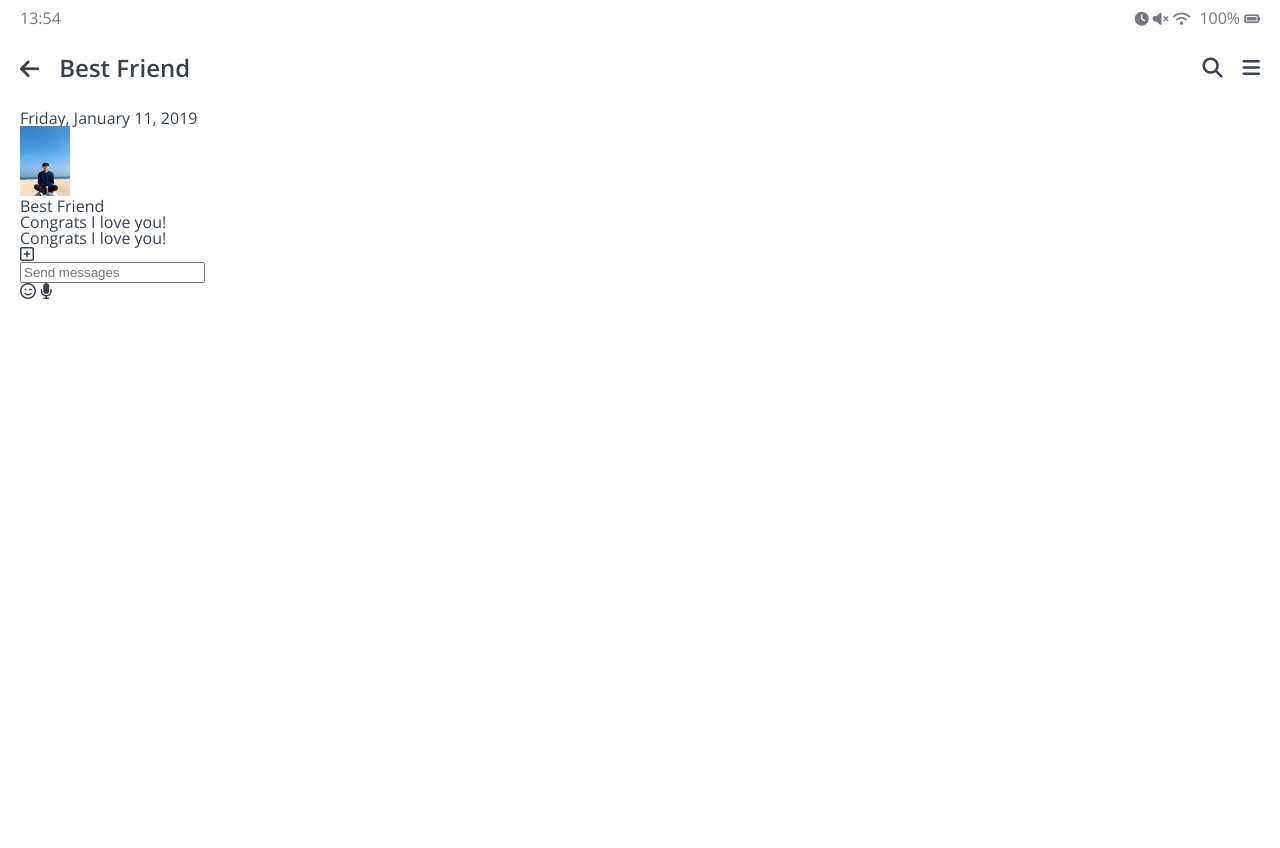
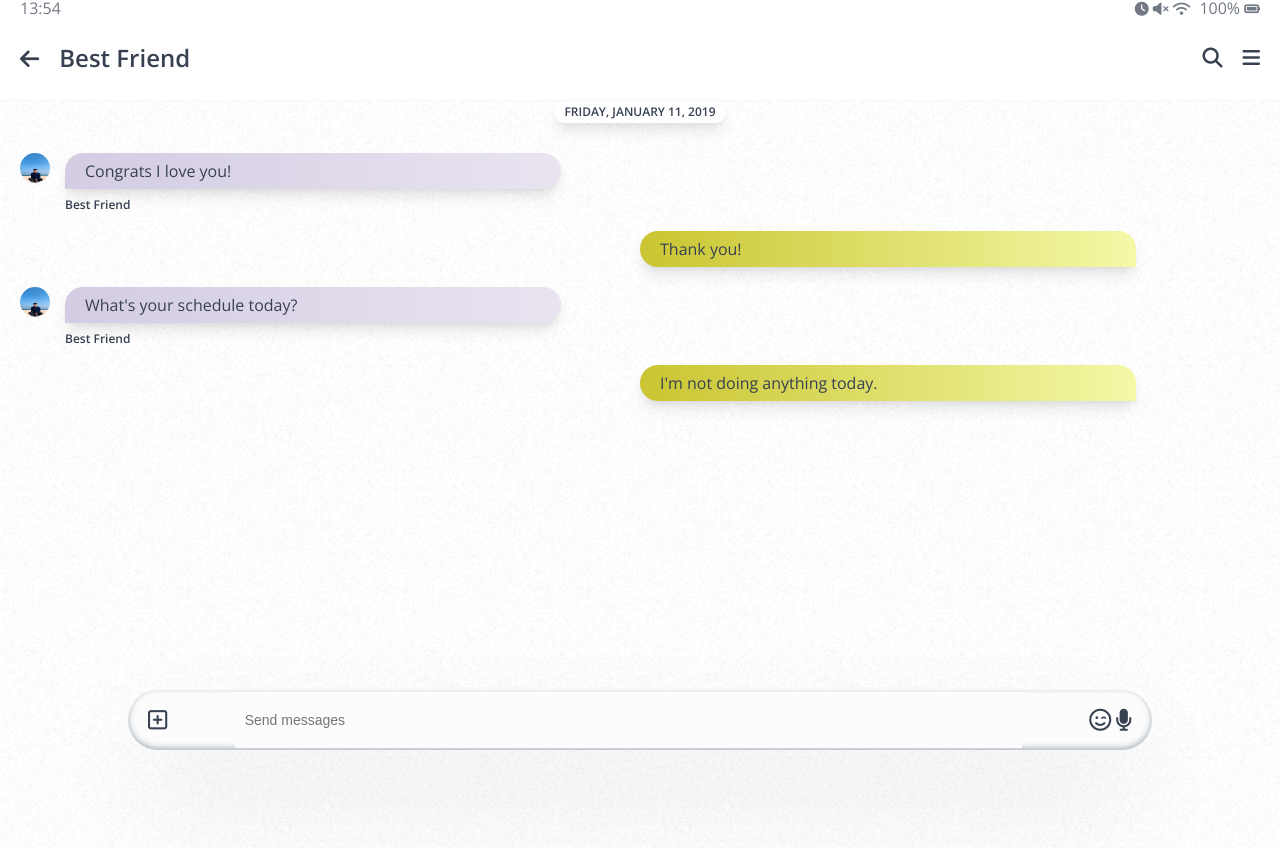
Before and after one commit to osj3474/html-css, a plain HTML site: page chat.html in a window 1280 px wide. Before the commit the page ends 800 px from the top, so only its background shows below. Drawn offline with nearby package versions, Linux system fonts and the light colour scheme.

Commit message:
finish basic css

```diff
--- a/chat.html
+++ b/chat.html
@@ -10,7 +10,8 @@
     <link rel="stylesheet" href="css/styles.css" />
     <title>chat | Kakao Clone</title>
   </head>
-  <body>
+  <body class="chats-body">
+    <div class="header-wrapper">
       <div class="status-bar">
         <div class="status-bar__column">
           <span class="status-bar__clock">13:54</span>
@@ -21,6 +22,7 @@
           <i class="fas fa-wifi"></i>
           <span class="status-bar__battery-level">100%</span>
           <i class="fas fa-battery-full"></i>
+        </div>
       </div>
     </div>
     <header class="header">
@@ -39,7 +41,7 @@
         </span>
       </div>
     </header>
-    <main class="chat">
+    <main class="chat-screen">
       <ul class="chat__messages">
         <span class="chat__timestamp">Friday, January 11, 2019</span>
         <li class="incoming-message message">
@@ -50,17 +52,36 @@
             height="70px"
           />
           <div class="message__content">
+            <div class="message__bubble">Congrats I love you!</div>
             <span class="message__author">
               Best Friend
             </span>
-            <div class="message__bubble">Congrats I love you!</div>
           </div>
+        </li>
+        <li class="sent-message message">
           <span class="message__timestamp"></span>
+          <div class="message__content">
+            <div class="message__bubble">Thank you!</div>
+          </div>
         </li>
         <li class="incoming-message message">
+          <img
+            src="images/sangjin.png"
+            class="g-avatar message__avatar"
+            width="50px"
+            height="70px"
+          />
+          <div class="message__content">
+            <div class="message__bubble">What's your schedule today?</div>
+            <span class="message__author">
+              Best Friend
+            </span>
+          </div>
+        </li>
+        <li class="sent-message message">
           <span class="message__timestamp"></span>
           <div class="message__content">
-            <div class="message__bubble">Congrats I love you!</div>
+            <div class="message__bubble">I'm not doing anything today.</div>
           </div>
         </li>
       </ul>
--- /dev/null
+++ b/css/chat.css
@@ -0,0 +1,125 @@
+.chats-body {
+  padding: 0;
+}
+
+.chats-body .header,
+.chats-body .status-bar {
+  padding: 0px 20px;
+}
+
+.chat-screen {
+  background-image: url("../images/chatBg.png");
+  min-height: 100vh;
+}
+
+.chat__write {
+  position: fixed;
+  bottom: 50px;
+  width: 80%;
+  margin: 0 auto;
+  left: 0;
+  right: 0;
+  display: flex;
+  justify-content: space-between;
+  align-items: center;
+  background-color: #fcfcfc;
+  padding: 2px 20px;
+  border-radius: 40px;
+  box-shadow: 0 50px 100px -20px rgba(50, 50, 93, 0.25),
+    0 30px 60px -30px rgba(0, 0, 0, 0.3),
+    inset 0 -2px 6px 0 rgba(10, 37, 64, 0.35);
+}
+
+.chat__write i {
+  font-size: 22px;
+}
+
+.chat__write-column:nth-child(2) {
+  width: 80%;
+}
+
+.chat__write-column input {
+  padding: 20px 10px;
+  width: 100%;
+  border: none;
+  font-size: 14px;
+  background-color: #fcfcfc;
+}
+
+.chat__write-column input:focus {
+  outline: none;
+}
+
+.chat-screen .chat__messages {
+  border-top: 1px solid #f7f7f7;
+  padding-top: 30px;
+  display: flex;
+  flex-direction: column;
+  align-items: center;
+  padding: 0px 20px;
+}
+
+.chat__messages .chat__timestamp {
+  background-color: white;
+  font-size: 12px;
+  padding: 5px 10px;
+  border-radius: 10px;
+  margin-bottom: 30px;
+  box-shadow: 0 10px 15px -3px rgba(0, 0, 0, 0.1),
+    0 4px 6px -2px rgba(0, 0, 0, 0.05);
+  text-transform: uppercase;
+  font-weight: 700;
+}
+
+.message {
+  display: flex;
+  align-items: flex-start;
+
+  width: 50%;
+  margin-bottom: 20px;
+}
+
+.message .message__content {
+  width: 80%;
+}
+
+.incoming-message img {
+  width: 30px;
+  height: 30px;
+  border-radius: 15px;
+  margin-right: 15px;
+}
+
+.incoming-message {
+  align-self: flex-start;
+}
+
+.sent-message {
+  align-self: flex-end;
+}
+
+.message .message__bubble {
+  background-color: white;
+  box-shadow: 0 10px 15px -3px rgba(0, 0, 0, 0.1),
+    0 4px 6px -2px rgba(0, 0, 0, 0.05);
+  padding: 10px 20px;
+  border-radius: 30px;
+  display: block;
+}
+
+.incoming-message .message__author {
+  margin-top: 10px;
+  display: block;
+  font-weight: 600;
+  font-size: 12px;
+}
+
+.incoming-message .message__bubble {
+  border-bottom-left-radius: 0px;
+  background-image: linear-gradient(to right, #d3cce3, #e9e4f0);
+}
+
+.sent-message .message__bubble {
+  border-bottom-right-radius: 0px;
+  background-image: linear-gradient(to right, #cac531, #f3f9a7);
+}
--- /dev/null
+++ b/css/settings.css
@@ -0,0 +1,22 @@
+.settings.settings__sections {
+  border-top: 1px solid #f7f7f7;
+  padding: 30px;
+}
+
+.settings__sections .settings__icon {
+  font-size: 20px;
+  margin-right: 20px;
+}
+
+.settings__sections .settings__title {
+  font-size: 22px;
+  font-weight: 300;
+}
+
+.settings .settings__setting {
+  margin-bottom: 30px;
+}
+
+.settings .settings__setting:last-child {
+  margin-bottom: 0;
+}
--- a/css/styles.css
+++ b/css/styles.css
@@ -1,4 +1,4 @@
-@import url("https://fonts.googleapis.com/css2?family=Open+Sans:wght@400;600&display=swap");
+@import url("https://fonts.googleapis.com/css2?family=Open+Sans:wght@300;400;600&display=swap");
 @import "reset.css";
 @import "status-bar.css";
 @import "header.css";
@@ -7,6 +7,8 @@
 @import "friends.css";
 @import "find.css";
 @import "more.css";
+@import "settings.css";
+@import "chat.css";
 
 * {
   box-sizing: border-box;
```
Also changed, not shown: images/chatBg.png (added). Lines whose indentation alone changed are shown as unchanged.
